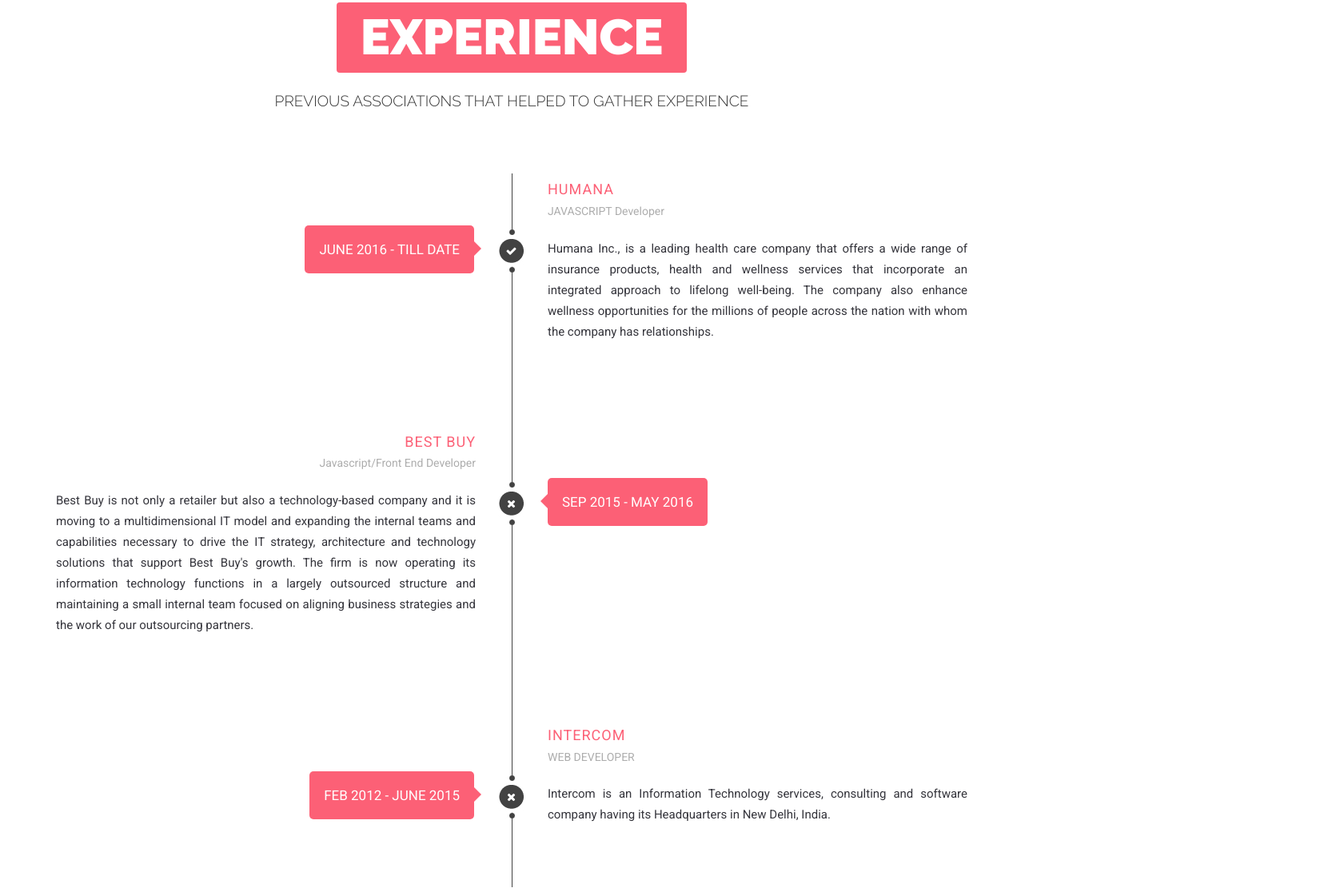
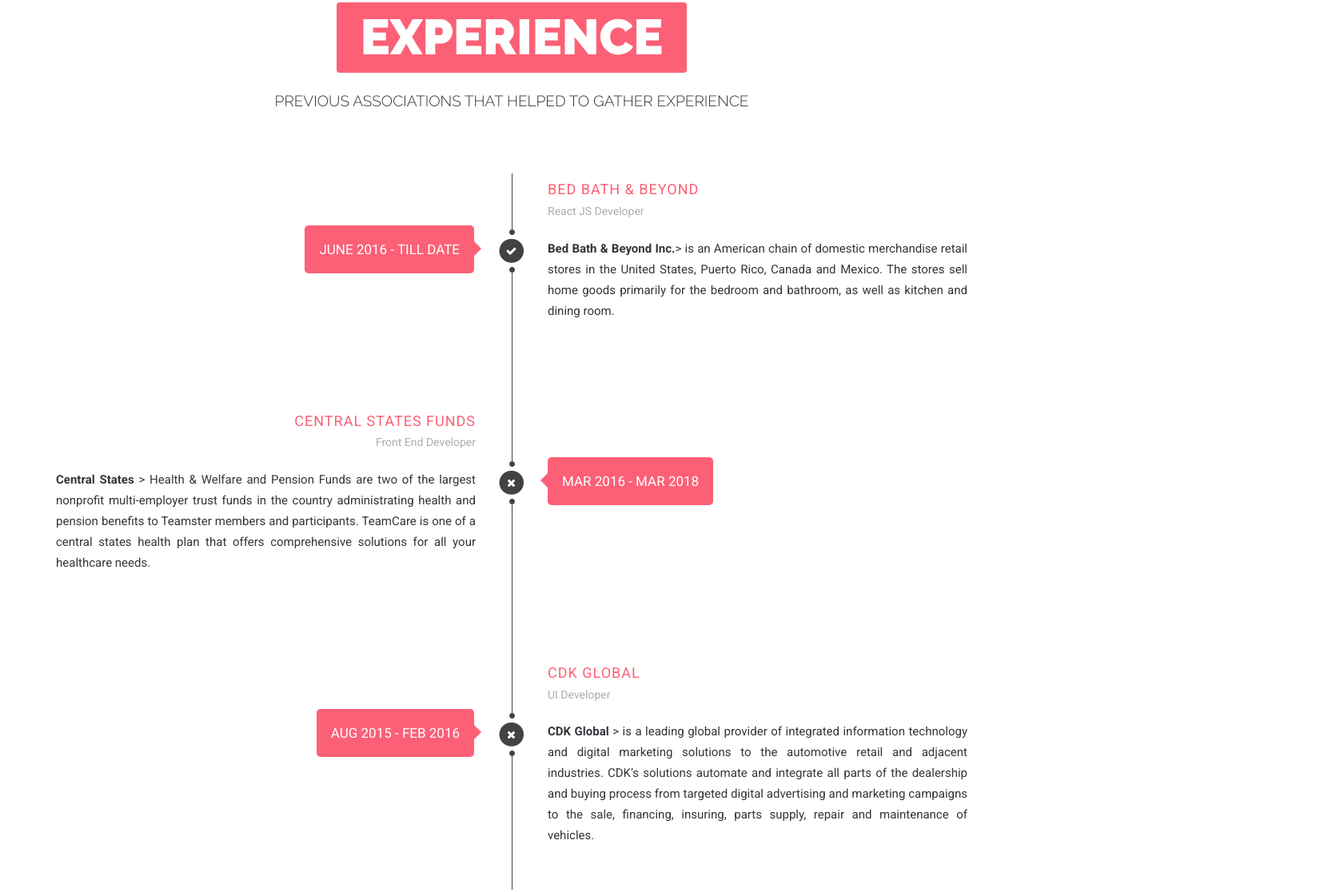
Before and after one commit to pratap003/portfolio, a plain HTML site: page index.html in a window 1280 px wide. Shown: the part 2276-3392 px from the top of the page at 80% size, 1661 px wide, since content can reach past the window. Drawn offline with Linux system fonts and the light colour scheme; some packages are replaced by stand-ins of ours; animation ran at ten frames a second.

Commit message:
content changed

```diff
--- a/index.html
+++ b/index.html
@@ -95,7 +95,7 @@
                     <img src="img/code.png" alt="slideimg" height="150px" width="150px">
                 </div>
                 <div class="tp-caption main-title lfl" data-x="center" data-hoffset="0" data-y="250" data-speed="500" data-start="1500" data-easing="Power4.easeOut" data-endspeed="1000" data-endeasing="Power1.easeIn" style="color:#fff">
-                        5 years experience
+                    4 years experience
                 </div>
                 <div class="tp-caption info-title lfr" data-x="center" data-hoffset="0" data-y="300" data-voffset="0" data-speed="500" data-start="2000" data-easing="Power4.easeOut" data-endspeed="1000" data-endeasing="Power1.easeIn" style="color:#fff">
                     In Creative web Development
@@ -280,12 +280,11 @@
                 <div class="col-md-6 col-xs-6 mobile-view">
                     <div class="timeline-details right wow slideInRight">
                         <div class="skill">
-                                <h2 class="skill-heading">HUMANA</h2>
-                                <h3 class="skill-subheading">JAVASCRIPT Developer</h3>
+                            <h2 class="skill-heading">BED BATH & BEYOND</h2>
+                            <h3 class="skill-subheading">React JS Developer</h3>
                             <!--                                <h4 class="skill-subheading">Project 2 - eCommerce Team</h4>-->
                             <p>
-                                    Humana Inc., is a leading health care company that offers a wide range of insurance products, health and wellness services that incorporate an integrated approach to lifelong well-being. The company also enhance wellness opportunities for the millions of people across the nation with whom the company has relationships.
-
+                                <B> Bed Bath & Beyond Inc.</B>> is an American chain of domestic merchandise retail stores in the United States, Puerto Rico, Canada and Mexico. The stores sell home goods primarily for the bedroom and bathroom, as well as kitchen and dining room.
                             </p>
                         </div>
                     </div>
@@ -298,11 +297,11 @@
                     </div>
                     <div class="timeline-details left wow slideInLeft">
                         <div class="skill">
-                                <h2 class="skill-heading tar">BEST BUY</h2>
-                                <h3 class="skill-subheading tar">Javascript/Front End Developer</h3>
+                            <h2 class="skill-heading tar">CENTRAL STATES FUNDS</h2>
+                            <h3 class="skill-subheading tar">Front End Developer</h3>
                             <!--                                <h4 class="skill-subheading tar">Project 1 - Cart Team</h4>-->
                             <p class="tar">
-                                    Best Buy is not only a retailer but also a technology-based company and it is moving to a multidimensional IT model and expanding the internal teams and capabilities necessary to drive the IT strategy, architecture and technology solutions that support Best Buy's growth. The firm is now operating its information technology functions in a largely outsourced structure and maintaining a small internal team focused on aligning business strategies and the work of our outsourcing partners.
+                                <B> Central States </B>> Health & Welfare and Pension Funds are two of the largest nonprofit multi-employer trust funds in the country administrating health and pension benefits to Teamster members and participants. TeamCare is one of a central states health plan that offers comprehensive solutions for all your healthcare needs.
                             </p>
                         </div>
                     </div>
@@ -310,7 +309,7 @@
                 <div class="col-md-6 col-xs-6 mobile-view">
                     <div class="timeline-marker right fl wow slideInRight">
                         <div class="timeline-date">
-                                SEP 2015 - MAY 2016
+                            MAR 2016 - MAR 2018
                         </div>
                         <div class="arrow-left">
                         </div>
@@ -324,7 +323,7 @@
                     </div>
                     <div class="timeline-marker left fr wow slideInLeft">
                         <div class="timeline-date">
-                                FEB 2012 - JUNE 2015
+                            AUG 2015 - FEB 2016
                         </div>
                         <div class="arrow-right">
                         </div>
@@ -333,10 +332,10 @@
                 <div class="col-md-6 col-xs-6 mobile-view">
                     <div class="timeline-details right wow slideInRight">
                         <div class="skill">
-                                <h2 class="skill-heading">INTERCOM</h2>
-                                <h3 class="skill-subheading">WEB DEVELOPER</h3>
+                            <h2 class="skill-heading">CDK Global</h2>
+                            <h3 class="skill-subheading">UI Developer</h3>
                             <p>
-                                    Intercom is an Information Technology services, consulting and software company having its Headquarters in New Delhi, India.
+                                <B> CDK Global </B>> is a leading global provider of integrated information technology and digital marketing solutions to the automotive retail and adjacent industries. CDK’s solutions automate and integrate all parts of the dealership and buying process from targeted digital advertising and marketing campaigns to the sale, financing, insuring, parts supply, repair and maintenance of vehicles.
                             </p>
                         </div>
                     </div>
@@ -382,7 +381,7 @@
             <div class="col-md-4 col-sm-4">
                 <div class="counter fr">
                     <div class="text-title">
-                            <span class="numeric-count number-animate" data-value="5" data-animation-duration="200">0</span>
+                        <span class="numeric-count number-animate" data-value="4" data-animation-duration="200">0</span>
                     </div>
                     <div class="text-subtitle">
                         YEARS EXPERIENCE
@@ -439,7 +438,7 @@
                         <div class="reddot left-dot wow bounceIn">
                         </div>
                         <div>
-                                <h2 class="section-subtitle">MAY / 2017</h2>
+                            <h2 class="section-subtitle"></h2>
                         </div>
                         <div class="reddot right-dot wow bounceIn">
                         </div>
@@ -463,7 +462,7 @@
                         <div class="reddot left-dot wow bounceIn">
                         </div>
                         <div>
-                                <h2 class="section-subtitle">MAY / 2014</h2>
+                            <h2 class="section-subtitle"></h2>
                         </div>
                         <div class="reddot right-dot wow bounceIn">
                         </div>
@@ -594,14 +593,14 @@
                         <div class="address">
                             <img src="img/sign/imageedit_26_8593060456.png" alt="" height="60px" width="130px">
                             <p class="address">
-                                    830 Pacific Avenue Apt #B <br/> Hoffman Estates, IL 60169, USA.
+                                652 S Springfield Avenue <br/> Springfield, NJ 07081, USA.
                             </p>
                             <div class="f-address">
                                 <p class="address">
                                     <span>Email</span> : pratap.fed@gmail.com
                                 </p>
                                 <p class="address">
-                                        <span>Phone</span> : +1 (781)-816-7722
+                                    <span>Phone</span> : +1 (248)-688-1308
                                 </p>
                                 <p class="address">
                                     <span>Website</span> : <a href="#">pratap003.github.io/myportfolio </a>
```
Also changed, not shown: 1 other file. Lines whose indentation alone changed are shown as unchanged.
